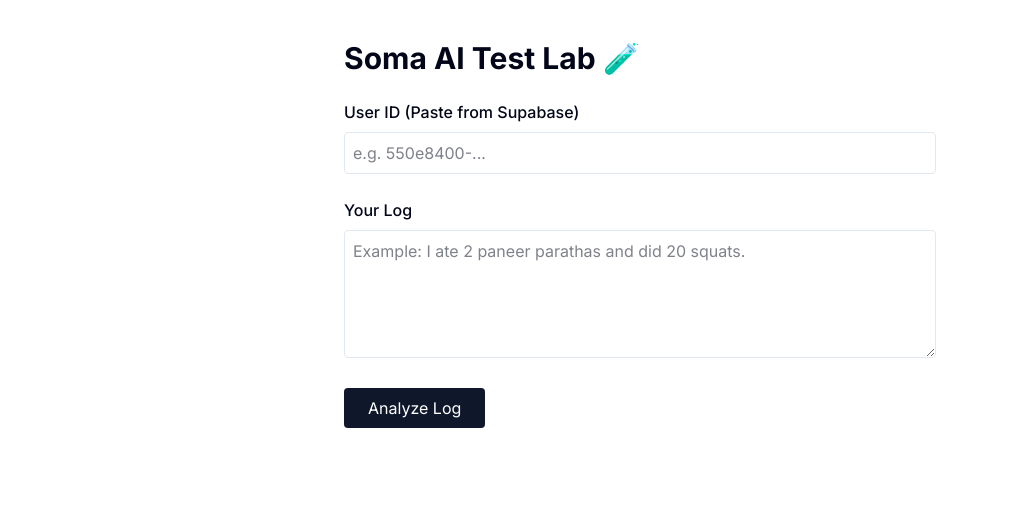
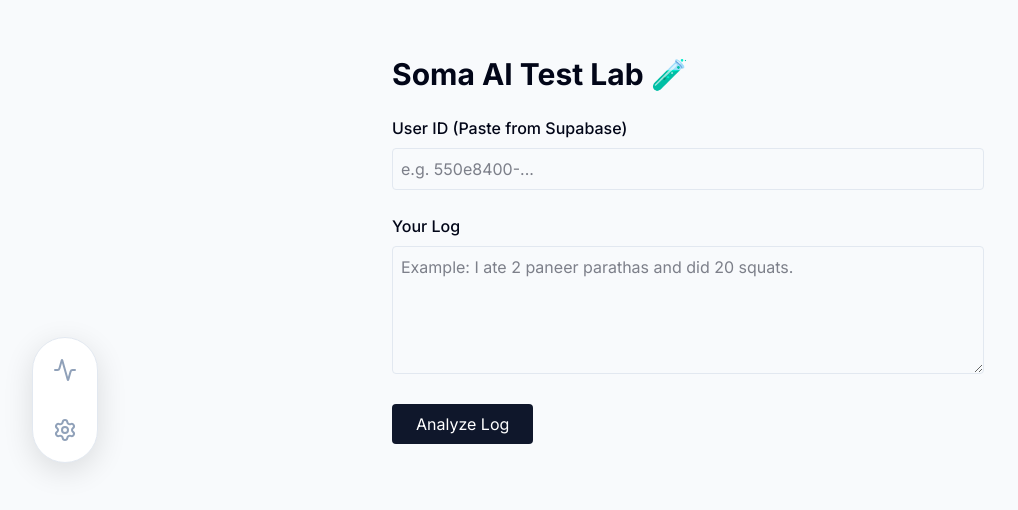
Before and after one commit to OkRathod/soma-health, a Next.js app: page /test in a window 1280 px wide. Shown: the top 510 px of the page, without its empty margins (0-1018 px from the left). Built offline with nearby package versions, Linux system fonts and the light colour scheme.

Commit message:
Polished navbar: high contrast and better visibility

```diff
--- a/package.json
+++ b/package.json
@@ -17,6 +17,7 @@
     "@radix-ui/react-slot": "^1.2.4",
     "class-variance-authority": "^0.7.1",
     "clsx": "^2.1.1",
+    "framer-motion": "^12.23.25",
     "lucide-react": "^0.556.0",
     "next": "16.0.7",
     "react": "19.2.0",
--- a/src/app/globals.css
+++ b/src/app/globals.css
@@ -45,7 +45,7 @@
 
 :root {
   --radius: 0.625rem;
-  --background: oklch(1 0 0);
+  --background: #F8FAFC;
   --foreground: oklch(0.129 0.042 264.695);
   --card: oklch(1 0 0);
   --card-foreground: oklch(0.129 0.042 264.695);
@@ -121,8 +121,6 @@
   }
 }
 
-
-
 /* DNA Loader Animations */
 @keyframes strand1 {
   0%, 100% { transform: translateY(0) scale(1); opacity: 1; z-index: 10; }
--- a/src/app/layout.tsx
+++ b/src/app/layout.tsx
@@ -1,6 +1,8 @@
 import type { Metadata } from "next";
 import { Inter } from "next/font/google";
 import "./globals.css";
+import { Navbar } from "@/components/ui/navbar";
+
 // 👇 IMPORT THIS
 import { ClerkProvider } from '@clerk/nextjs';
 
@@ -13,15 +15,24 @@
 
 export default function RootLayout({
   children,
-}: Readonly<{
+}: {
   children: React.ReactNode;
-}>) {
+}) {
   return (
-    // 👇 WRAP EVERYTHING HERE
-    <ClerkProvider>
-      <html lang="en">
-        <body className={inter.className}>{children}</body>
-      </html>
-    </ClerkProvider>
+    <html lang="en">
+      <body className={inter.className}>
+        <ClerkProvider>
+
+          {/* 1. The Navbar sits on top of everything */}
+          <Navbar />
+
+          {/* 2. Main Content Wrapper (Pushes content away from Navbar) */}
+          <main className="min-h-screen pb-24 md:pb-8 md:pl-24 pt-4">
+            {children}
+          </main>
+
+        </ClerkProvider>
+      </body>
+    </html>
   );
 }
--- a/src/app/loading.tsx
+++ b/src/app/loading.tsx
@@ -32,7 +32,7 @@
       {/* Loading Text */}
       <div className="flex flex-col items-center gap-1">
         <h2 className="text-xl font-bold text-blue-900 tracking-tight">SOMA</h2>
-        <p className="text-xs font-medium text-blue-400 uppercase tracking-widest">Initializing DNA...</p>
+        <p className="text-xs font-medium text-blue-400 uppercase tracking-widest">Initializing System...</p>
       </div>
     </div>
   );
--- /dev/null
+++ b/src/components/ui/navbar.tsx
@@ -0,0 +1,85 @@
+"use client";
+
+import Link from "next/link";
+import { usePathname } from "next/navigation"; //  New hook to check current page
+import { Activity, Settings } from "lucide-react"; //  Import Settings icon
+import { motion } from "framer-motion";
+
+export function Navbar() {
+  const pathname = usePathname(); // Get current URL (e.g., "/dashboard" or "/settings")
+
+  return (
+    <nav className="fixed z-50
+      bottom-8 left-0 right-0 flex justify-center
+      md:top-0 md:bottom-0 md:left-8 md:right-auto md:flex-col md:justify-center
+      pointer-events-none
+    ">
+
+      <motion.div
+        initial={{ opacity: 0, y: 20, scale: 0.95 }}
+        animate={{ opacity: 1, y: 0, scale: 1 }}
+        transition={{ duration: 0.5, ease: "easeOut" }}
+
+        className="flex items-center justify-center p-2 gap-3
+          bg-white
+          border border-slate-200
+          shadow-[0_8px_30px_rgb(0,0,0,0.12)]
+          rounded-full
+          pointer-events-auto
+          /* Mobile: Horizontal Row */
+          flex-row
+          /* Desktop: Vertical Column */
+          md:flex-col
+        "
+      >
+
+        {/* 1. Health Button */}
+        <NavItem
+          href="/dashboard"
+          icon={<Activity className="w-6 h-6" />}
+          label="Health"
+          isActive={pathname === "/dashboard"} // Auto-highlight
+        />
+
+        {/* 2. Settings Button (New!) */}
+        <NavItem
+          href="/settings"
+          icon={<Settings className="w-6 h-6" />}
+          label="Settings"
+          isActive={pathname === "/settings"} // Auto-highlight
+        />
+
+      </motion.div>
+    </nav>
+  );
+}
+
+function NavItem({ href, icon, label, isActive }: { href: string, icon: any, label: string, isActive?: boolean }) {
+  return (
+    <Link href={href} className="relative group">
+
+      <motion.div
+        whileHover={{ scale: 1.1 }}
+        whileTap={{ scale: 0.9 }}
+        transition={{ type: "spring", stiffness: 400, damping: 17 }}
+
+        className={`
+          w-12 h-12 flex items-center justify-center rounded-full relative z-10 transition-colors duration-200
+          ${isActive
+            ? "bg-[#1e293b] text-white shadow-lg"
+            : "text-slate-400 hover:bg-slate-200"
+          }
+        `}
+      >
+        {icon}
+      </motion.div>
+
+      {/* Tooltip */}
+      <div className="absolute left-14 top-1/2 -translate-y-1/2 hidden md:block overflow-hidden pointer-events-none">
+        <span className="block bg-slate-900 text-white text-xs px-2 py-1 rounded shadow-sm opacity-0 group-hover:opacity-100 transition-all duration-200 translate-x-[-10px] group-hover:translate-x-0">
+          {label}
+        </span>
+      </div>
+    </Link>
+  );
+}
```
Also changed, not shown: 1 other file (tests, documents, lock files or other folders).
